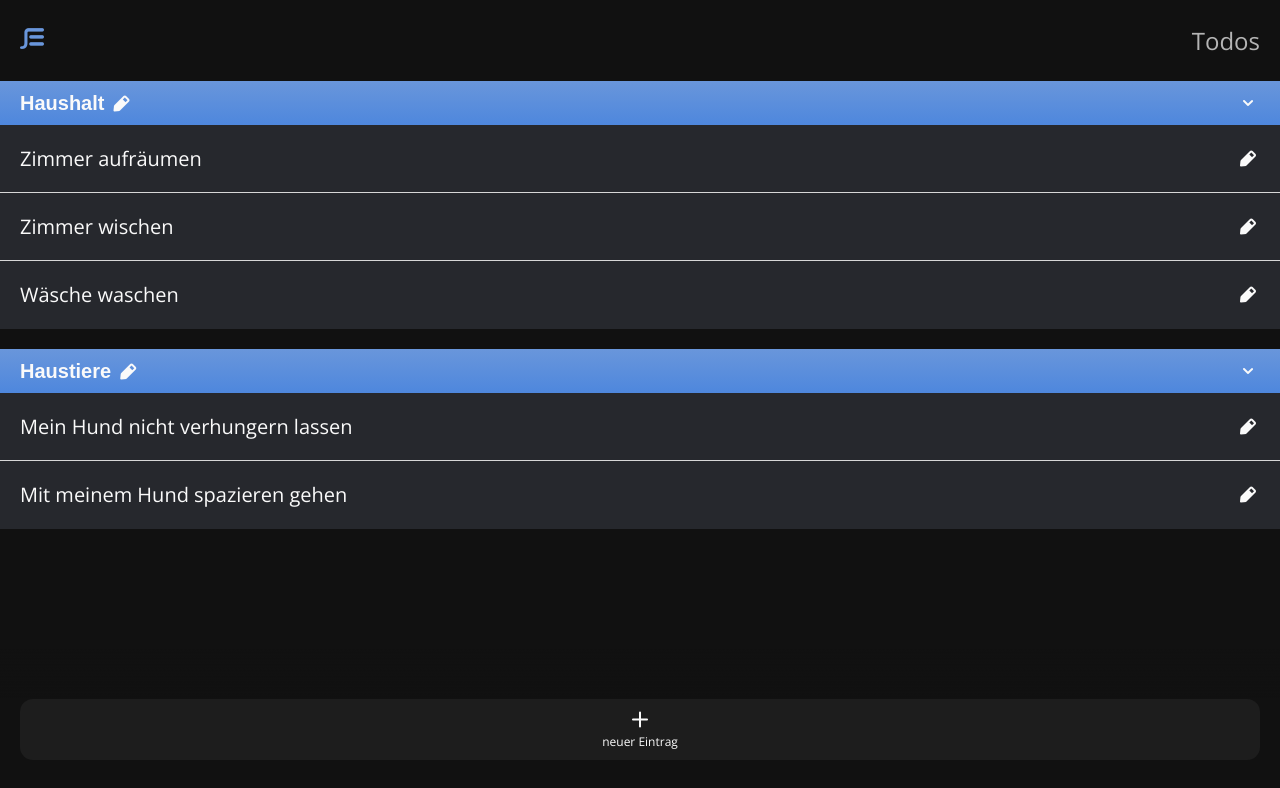
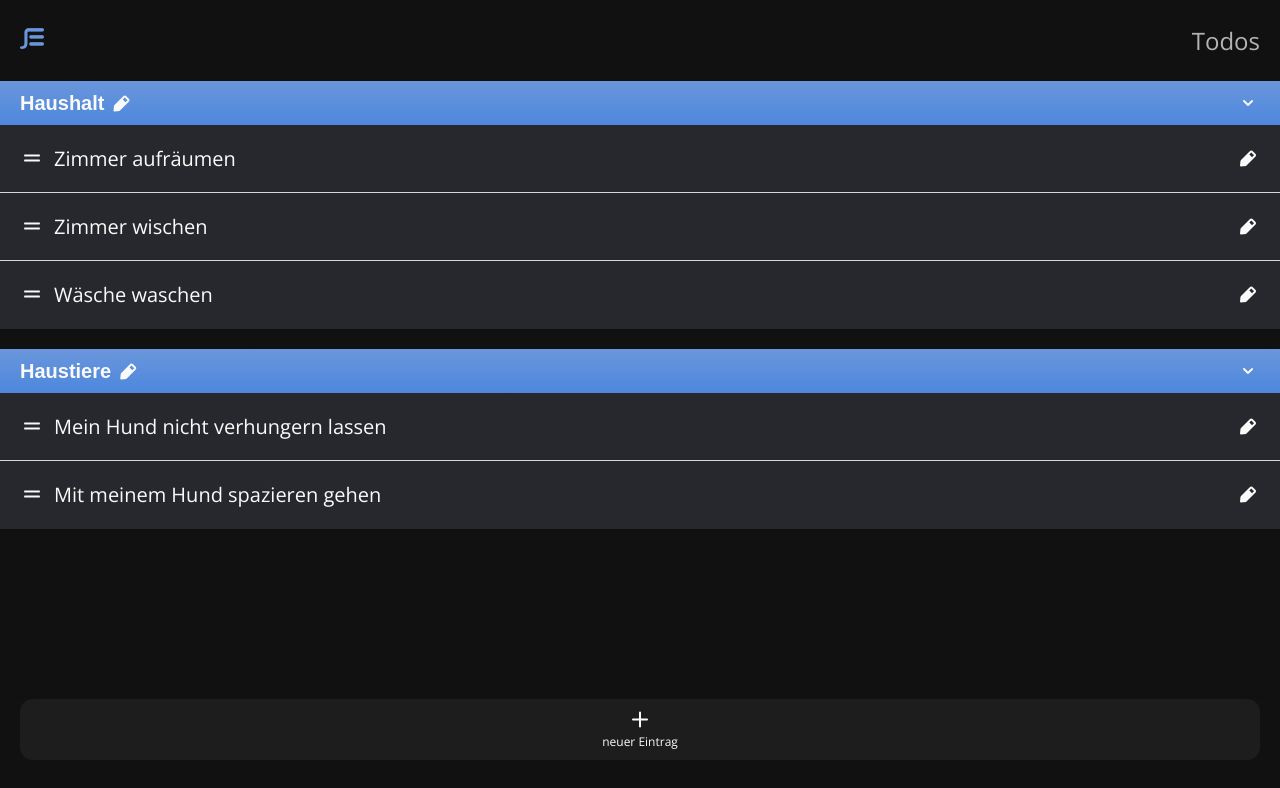
Before and after one commit to philmetscher/capstone-project, a Next.js app: page / in a window 1280 px wide. Shown: the top 788 px of the page. Built offline with nearby package versions, Linux system fonts and the light colour scheme.

Commit message:
add drag icon for CategoryListItem

```diff
--- a/components/category/CategoryListItem.js
+++ b/components/category/CategoryListItem.js
@@ -2,13 +2,16 @@ import styled from "styled-components";
 import Link from "next/link";
 
 //Components
-import { IconEdit } from "../Icons";
+import { IconDrag, IconEdit } from "../Icons";
 import { PTag } from "./../HtmlComponents";
 
 export default function CategoryListItem({ children, id }) {
   return (
     <CategoryListItemWrapper>
-      <PTag>{children}</PTag>
+      <DragWrapper>
+        <IconDrag />
+      </DragWrapper>
+      <ListItemName>{children}</ListItemName>
       <Link href={"/edit-entry/" + id} passHref>
         <EditAnchor>
           <IconEdit />
@@ -20,7 +23,6 @@ export default function CategoryListItem({ children, id }) {
 
 const CategoryListItemWrapper = styled.li`
   display: flex;
-  justify-content: space-between;
   align-items: center;
   padding: 20px;
   gap: 10px;
@@ -30,7 +32,12 @@ const CategoryListItemWrapper = styled.li`
     border-bottom: 1px solid var(--card-bg);
   }
 `;
-
+const DragWrapper = styled.div`
+  height: 24px;
+`;
+const ListItemName = styled(PTag)`
+  margin-right: auto;
+`;
 const EditAnchor = styled.a`
   width: 24px;
   height: 24px;
```
